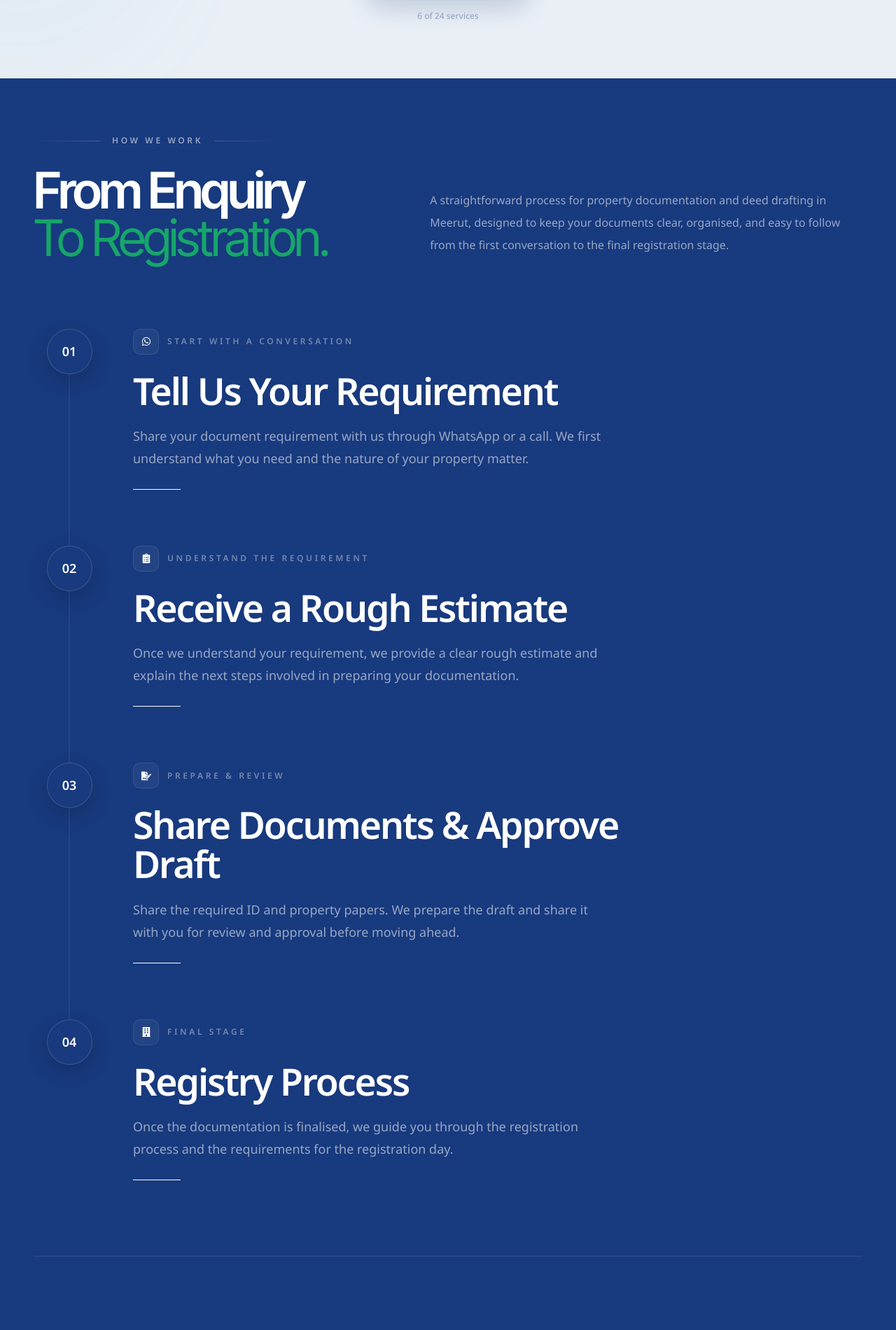
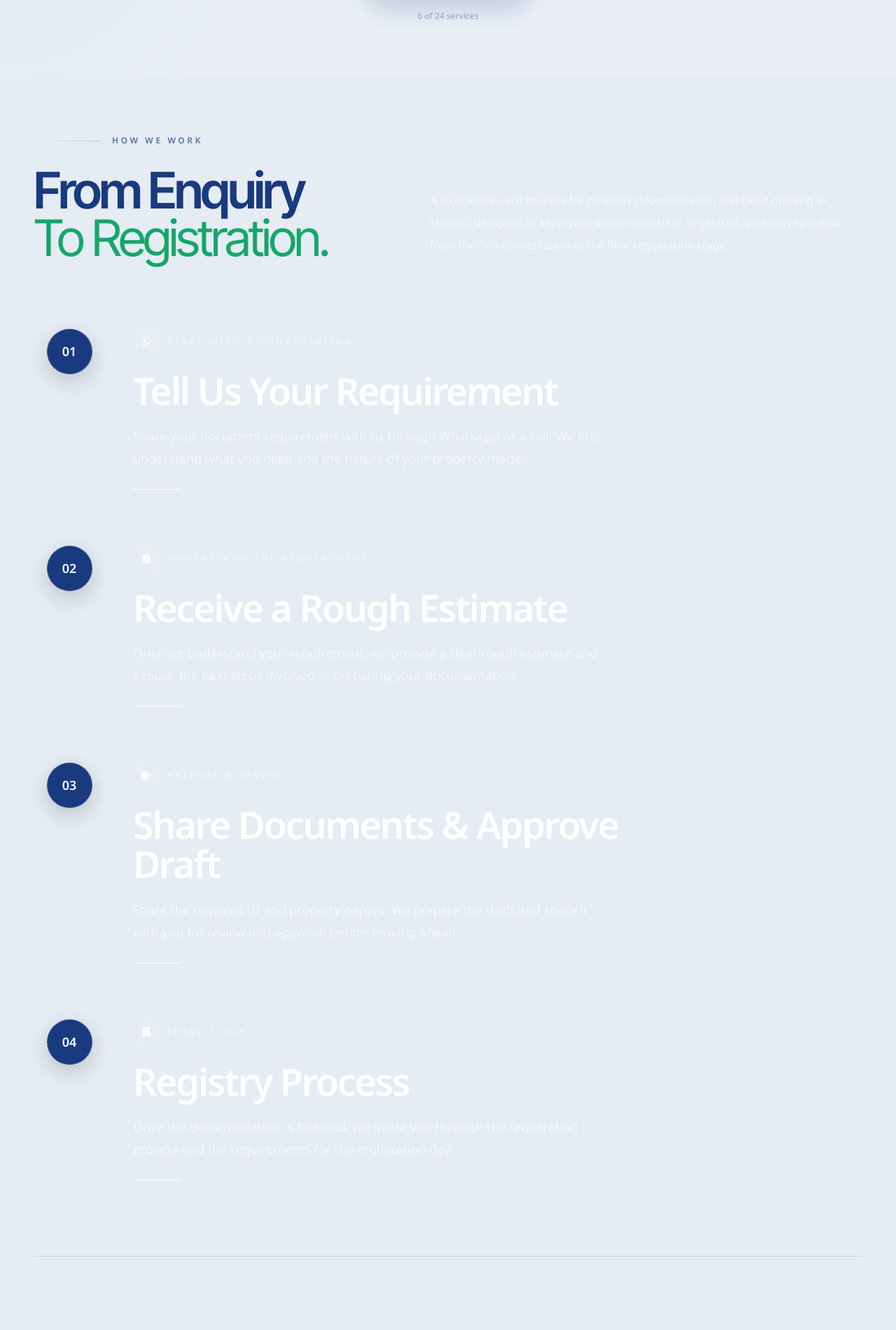
Before and after one commit to yugrastogi/deedbanwao, a React (Vite) app: page / in a window 1280 px wide. Shown: the part 2159-4060 px from the top of the page at 70% size. Built offline with nearby package versions, Linux system fonts and the light colour scheme.

Commit message:
Use light blue-grey background for How We Work

```diff
--- a/src/components/Process/Process.jsx
+++ b/src/components/Process/Process.jsx
@@ -10,7 +10,7 @@ className="
 relative
 overflow-hidden
 
-bg-[#183A7E]
+bg-[#E5ECF3]
 
 px-6
 py-16
@@ -39,7 +39,7 @@ lg:py-20
 
       rounded-full
 
-      bg-white/[0.025]
+      bg-[#193A7E]/[0.025]
 
       blur-[85px]
 
@@ -65,7 +65,7 @@ lg:py-20
 
       rounded-full
 
-      bg-[#193A7E]/30
+      bg-[#4FB3BF]/[0.08]
 
       blur-[72px]
 
@@ -131,7 +131,7 @@ lg:py-20
 
               bg-gradient-to-r
               from-transparent
-              to-white/20
+              to-[#193A7E]/20
 
               sm:w-20
 
@@ -150,7 +150,7 @@ lg:py-20
               uppercase
               tracking-[0.22em]
 
-              text-white/55
+              text-[#193A7E]/70
 
               sm:text-[10px]
               sm:tracking-[0.25em]
@@ -197,7 +197,7 @@ lg:py-20
             leading-[0.94]
             tracking-[-0.05em]
 
-            text-white
+            text-[#193A7E]
 
             sm:mt-7
             sm:text-[2.8rem]
@@ -290,7 +290,7 @@ lg:py-20
         mt-0
 
         border-t
-        border-white/10
+        border-[#193A7E]/15
 
         pt-6
 
```
